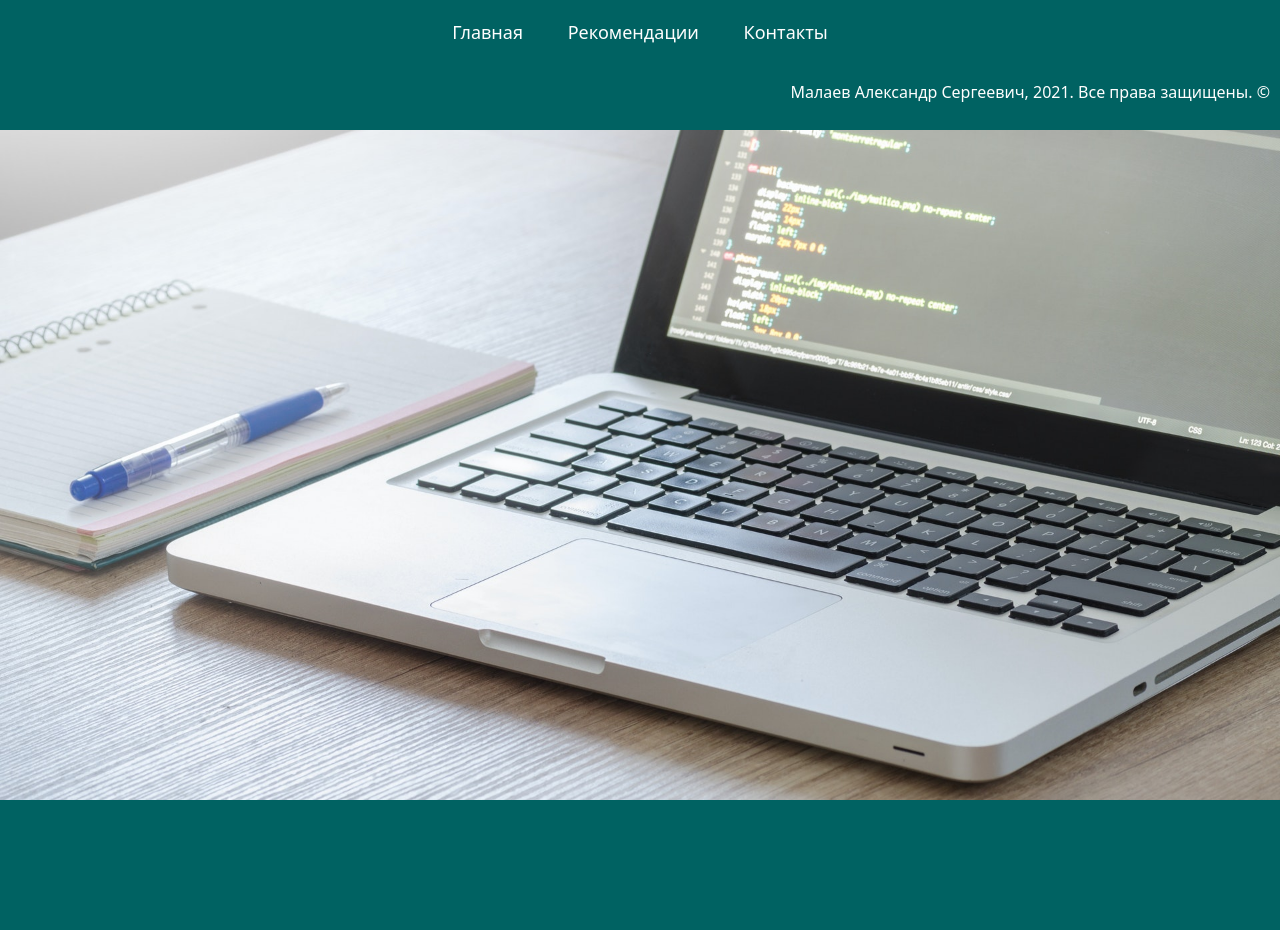
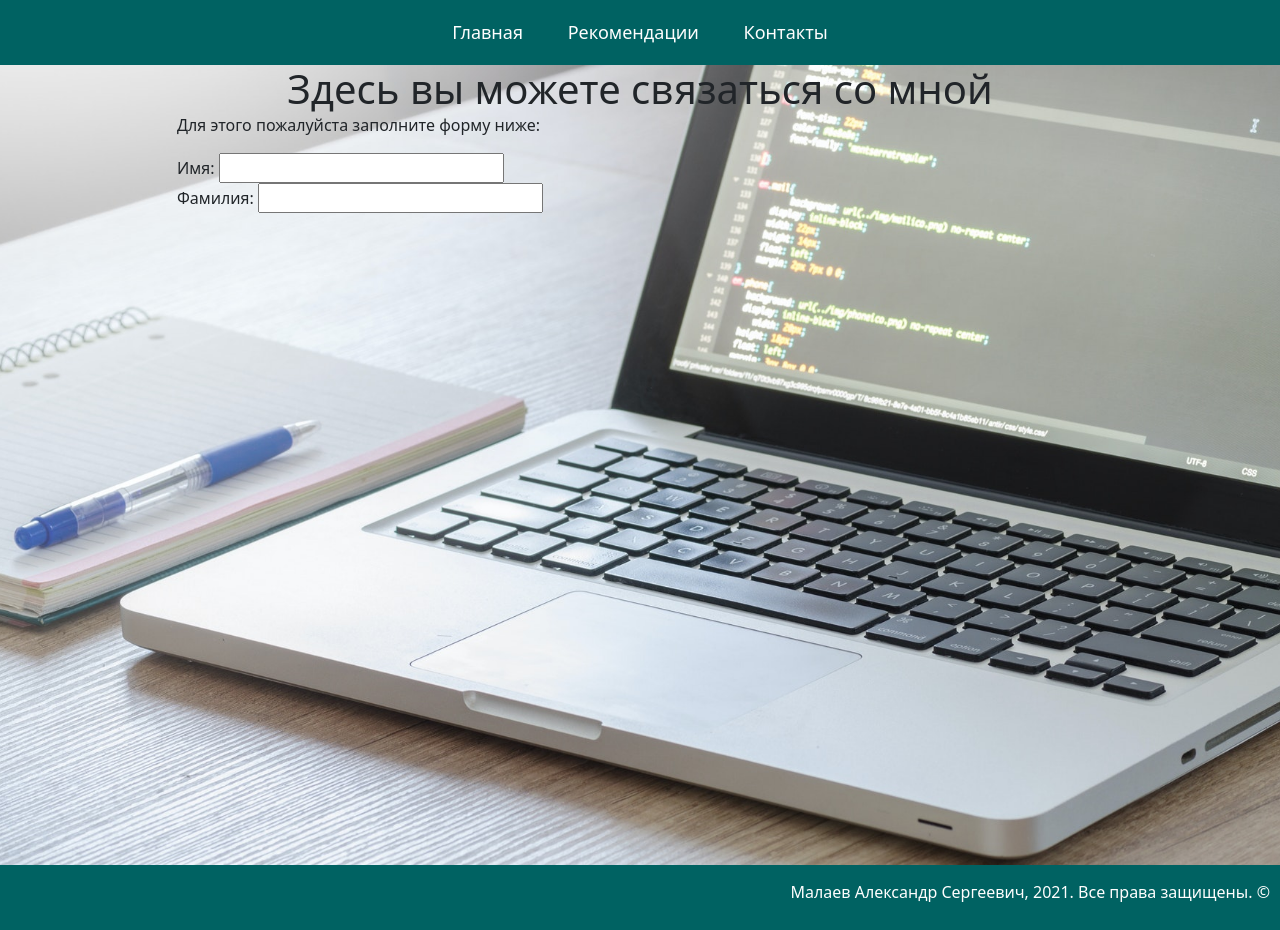
Before and after one commit to deverser/Web_dev_2035_2021, a PHP site: page /contacts.html in a window 1280 px wide. Before the commit the page ends 800 px from the top, so only its background shows below. Run offline with PHP 8.4, Linux system fonts and the light colour scheme.

Commit message:
Начата работа над страницей "контакты"

```diff
--- a/HTML_CSS/Final/contacts.html
+++ b/HTML_CSS/Final/contacts.html
@@ -1,5 +1,6 @@
 <!DOCTYPE html>
 <html lang="en">
+
 <head>
     <meta charset="UTF-8">
     <meta http-equiv="X-UA-Compatible" content="IE=edge">
@@ -9,6 +10,7 @@
     <link rel="stylesheet" href="css/bootstrap-grid.min.css">
     <link rel="stylesheet" href="css/contacts.css">
 </head>
+
 <body>
     <header>
         <nav class="menu">
@@ -19,9 +21,24 @@
             </ul>
         </nav>
     </header>
-    <main>
-
-    </main>
+    <div class="container">
+        <h1 class="main__title">Здесь вы можете связаться со мной</h1>
+        <p>Для этого пожалуйста заполните форму ниже: </p>
+        <div class="row">
+            <div class="feedback col-lg-12">
+                <form action="contacts.html" method="post">
+                    <div class="col-lg-6">
+                        <label for="firstname">Имя: </label>
+                        <input type="text" name="firstname" id="firstname" size="25">
+                    </div>
+                    <div class="col-lg-6">
+                        <label for="secondname">Фамилия: </label>
+                        <input type="text" name="secondname" id="secondname" size="25">
+                    </div>
+                </form>
+            </div>
+        </div>
+    </div>
     <footer>
         Малаев Александр Сергеевич, 2021. Все права защищены. &copy;
     </footer>
--- a/HTML_CSS/Final/css/contacts.css
+++ b/HTML_CSS/Final/css/contacts.css
@@ -28,6 +28,20 @@
   text-decoration: underline;
 }
 
+.container {
+  width: 950px;
+  height: 100vh;
+}
+
+.main__title {
+  text-align: center;
+  margin: 0 auto;
+}
+
+.feedback form {
+  margin: 0 auto;
+}
+
 footer {
   clear: both;
   width: 100%;
--- a/HTML_CSS/Final/scss/contacts.scss
+++ b/HTML_CSS/Final/scss/contacts.scss
@@ -28,6 +28,24 @@
     }
 }
 
+.container {
+    width: 950px;
+    height: 100vh;
+}
+
+.main {
+    &__title {
+        text-align: center;
+        margin: 0 auto;
+    }
+}
+
+.feedback {
+    form {
+        margin: 0 auto;
+    }
+}
+
 footer {
     clear: both;
     width: 100%;
```
